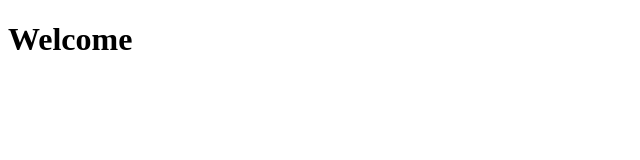
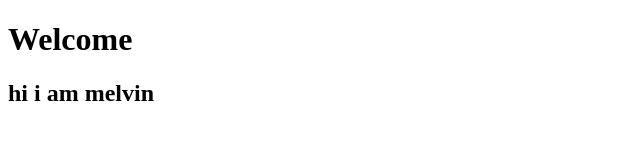
Before and after one commit to shahinas327/Private-Project, a plain HTML site: page index.html in a window 1280 px wide. Shown: the whole page, without its empty margins (0-640 px from the left). Drawn offline with Linux system fonts and the light colour scheme.

Commit message:
melvinupdate

```diff
--- a/index.html
+++ b/index.html
@@ -8,5 +8,6 @@
 </head>
 <body>
     <h1> Welcome</h1>
+    <h2>hi i am melvin</h2>
 </body>
 </html>
```
